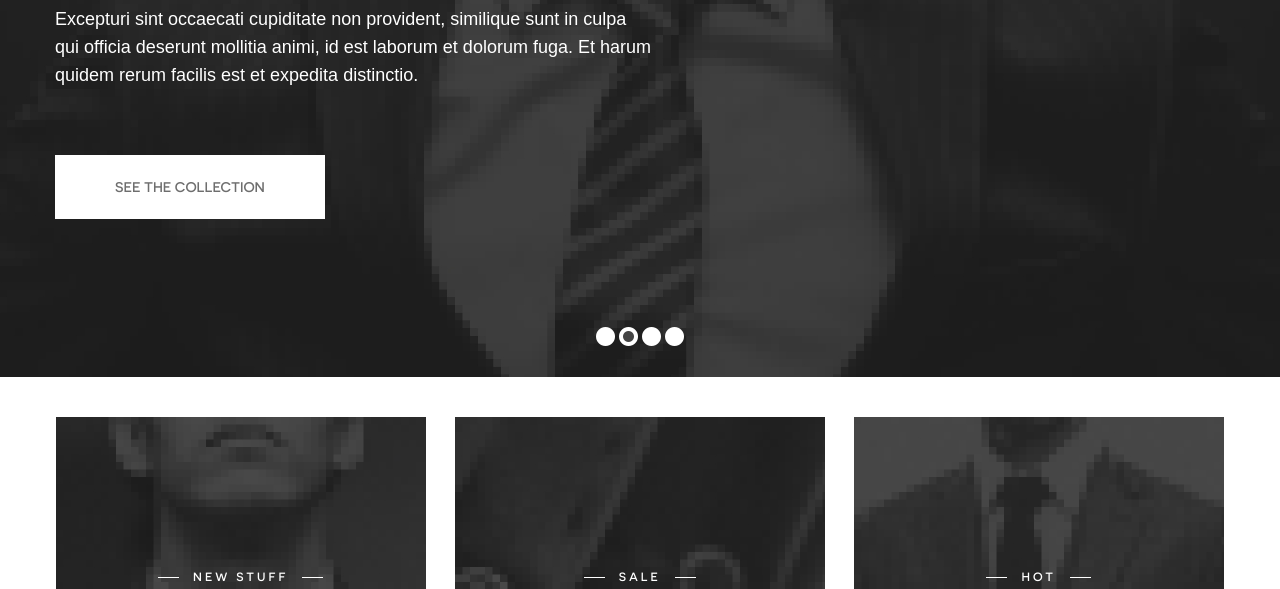
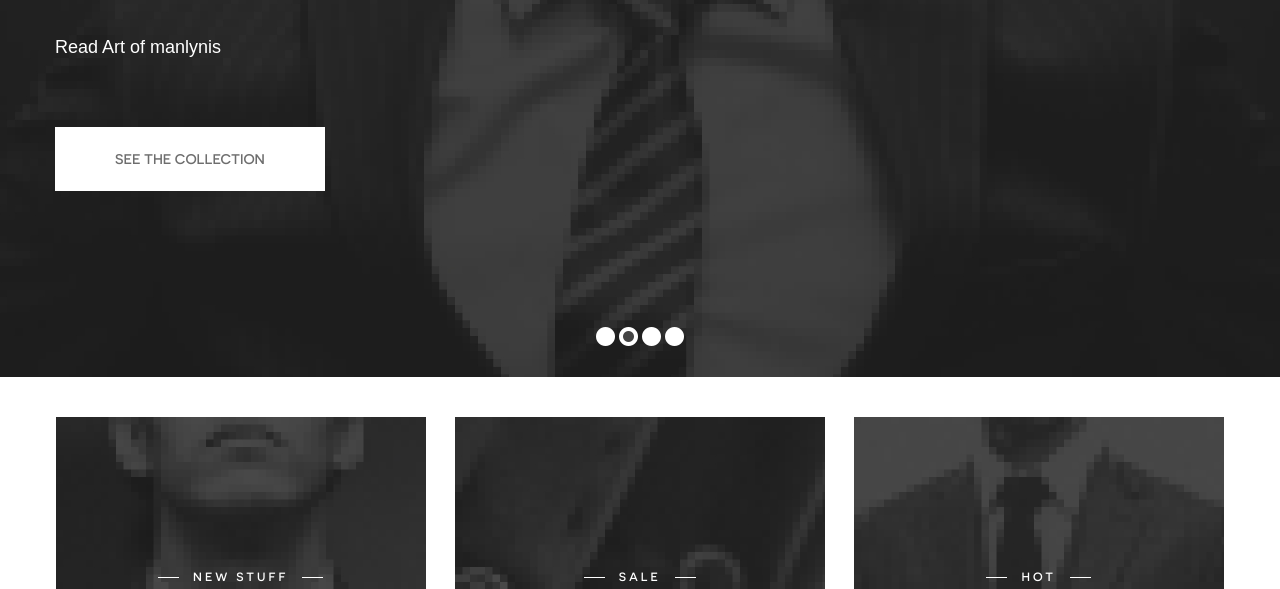
Before and after one commit to hi-me1/hi-me1.github.io, a plain HTML site: page index.html in a window 1280 px wide. Shown: the part 511-1100 px from the top of the page. Drawn offline with nearby package versions, Linux system fonts and the light colour scheme.

Commit message:
inital commit

```diff
--- a/index.html
+++ b/index.html
@@ -48,7 +48,7 @@
 						<div class="slide-holder">
 							<div class="slide-info">
 								<h1>collection for real gentlemen</h1>
-								<p>Excepturi sint occaecati cupiditate non provident, similique sunt in culpa qui officia deserunt mollitia animi, id est laborum et dolorum fuga. Et harum quidem rerum facilis est et expedita distinctio.</p>
+								<p>Gray gray and more gray</p>
 								<a class="btn white big" href="#">See the collection</a>
 							</div>
 						</div>
@@ -57,7 +57,7 @@
 						<div class="slide-holder">
 							<div class="slide-info">
 								<h1>collection for real gentlemen</h1>
-								<p>Excepturi sint occaecati cupiditate non provident, similique sunt in culpa qui officia deserunt mollitia animi, id est laborum et dolorum fuga. Et harum quidem rerum facilis est et expedita distinctio.</p>
+								<p>Read Art of manlynis</p>
 								<a class="btn white big" href="#">See the collection</a>
 							</div>
 						</div>
@@ -66,7 +66,7 @@
 						<div class="slide-holder">
 							<div class="slide-info">
 								<h1>collection for real gentlemen</h1>
-								<p>Excepturi sint occaecati cupiditate non provident, similique sunt in culpa qui officia deserunt mollitia animi, id est laborum et dolorum fuga. Et harum quidem rerum facilis est et expedita distinctio.</p>
+								<p>If this page keeps repeating, I will have a stroke.</p>
 								<a class="btn white big" href="#">See the collection</a>
 							</div>
 						</div>
@@ -75,7 +75,7 @@
 						<div class="slide-holder">
 							<div class="slide-info">
 								<h1>collection for real gentlemen</h1>
-								<p>Excepturi sint occaecati cupiditate non provident, similique sunt in culpa qui officia deserunt mollitia animi, id est laborum et dolorum fuga. Et harum quidem rerum facilis est et expedita distinctio.</p>
+								<p>So this is how it works.</p>
 								<a class="btn white big" href="#">See the collection</a>
 							</div>
 						</div>
```
